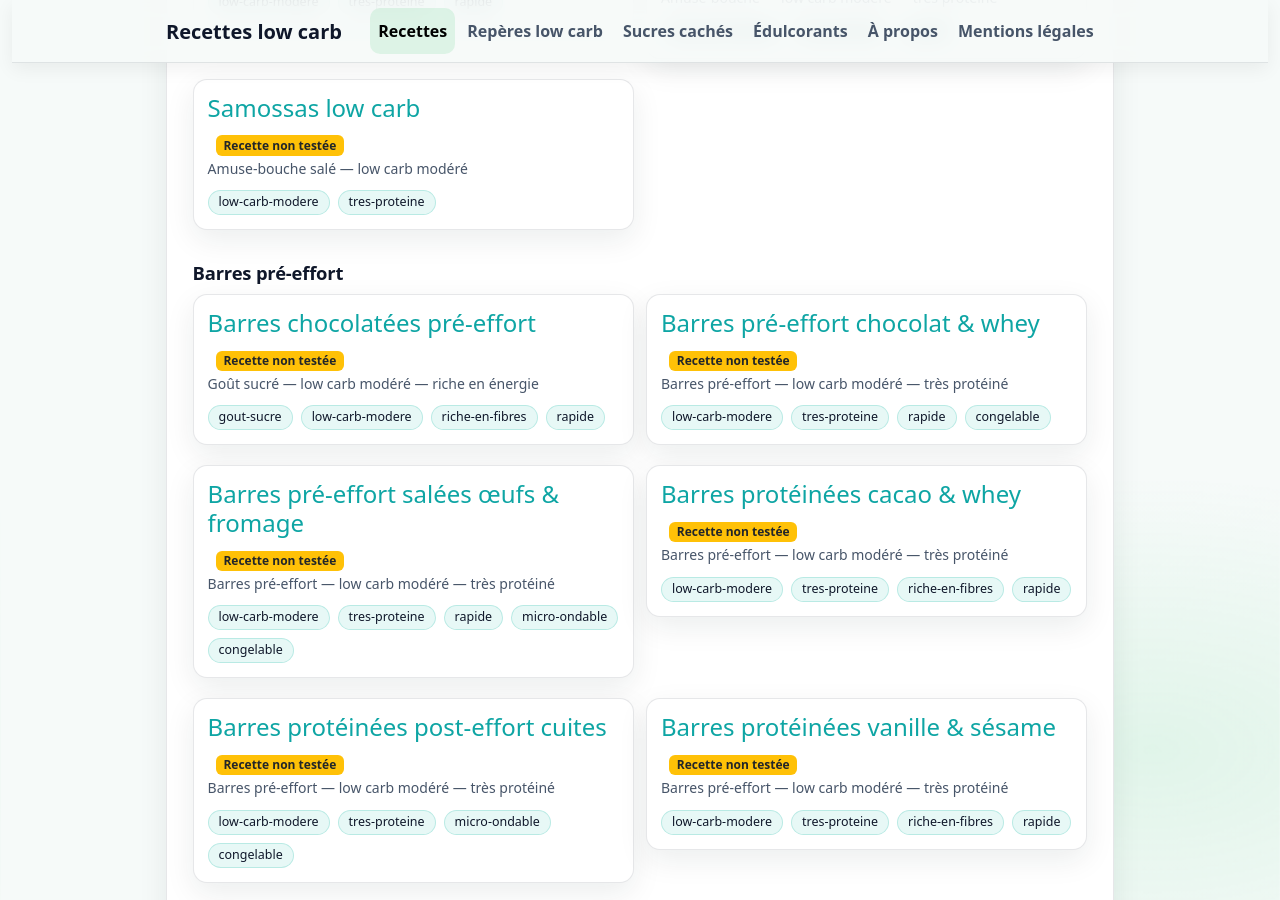
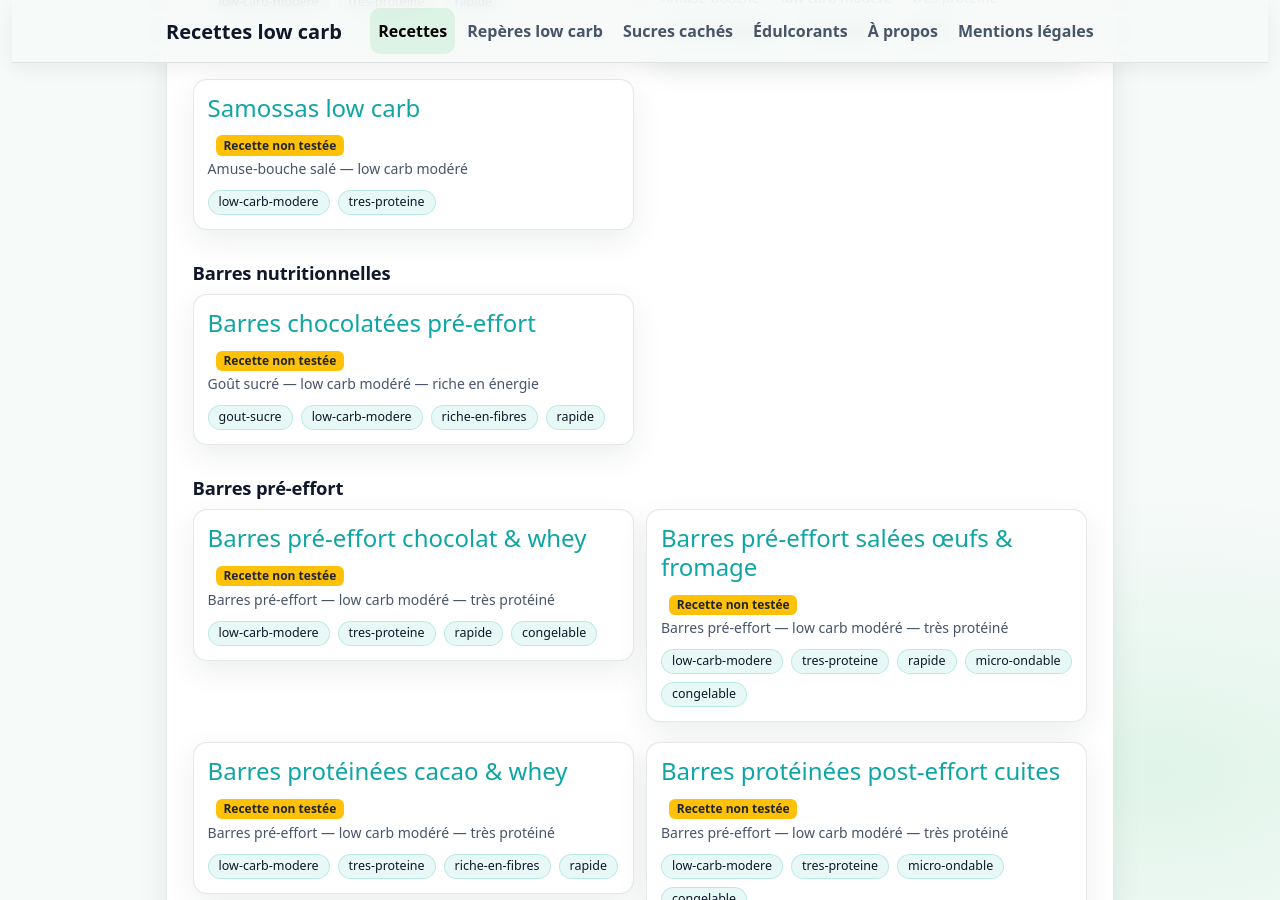
Before and after one commit to laurie-boissay/laurie-boissay.github.io, a Jekyll site: the page built from index.html, in a window 1280 px wide and 900 px high, scrolled down 660 px. Built offline with Jekyll 4.4.1, drawn with Linux system fonts in a browser that asks for light colours.

Commit message:
Update barres-chocolatees-pre-efforts.html
Barres nutritionnelles

```diff
--- a/recettes/barres-chocolatees-pre-efforts.html
+++ b/recettes/barres-chocolatees-pre-efforts.html
@@ -4,7 +4,7 @@ title: "Barres chocolatées pré-effort"
 description: "Barres chocolatées low carb pour avant l’effort, à base de cacao, fruits à coque et psyllium."
 recipe_title: "Barres chocolatées pré-effort"
 recipe_subtitle: "Goût sucré — low carb modéré — riche en énergie"
-recipe_group: "Barres pré-effort"
+recipe_group: "Barres nutritionnelles"
 recipe_sort: "barres-chocolatees-pre-effort"
 recipe_tested: false
 tags:
@@ -24,7 +24,7 @@ extra_head: |
     "prepTime": "PT15M",
     "cookTime": "PT0M",
     "totalTime": "PT45M",
-    "recipeCategory": "Biscuit",
+    "recipeCategory": "Barres nutritionnelles",
     "keywords": "low carb, barres, chocolat, pre effort",
     "author": { "@type": "Person", "name": "Laurie" },
     "recipeIngredient": [
```
